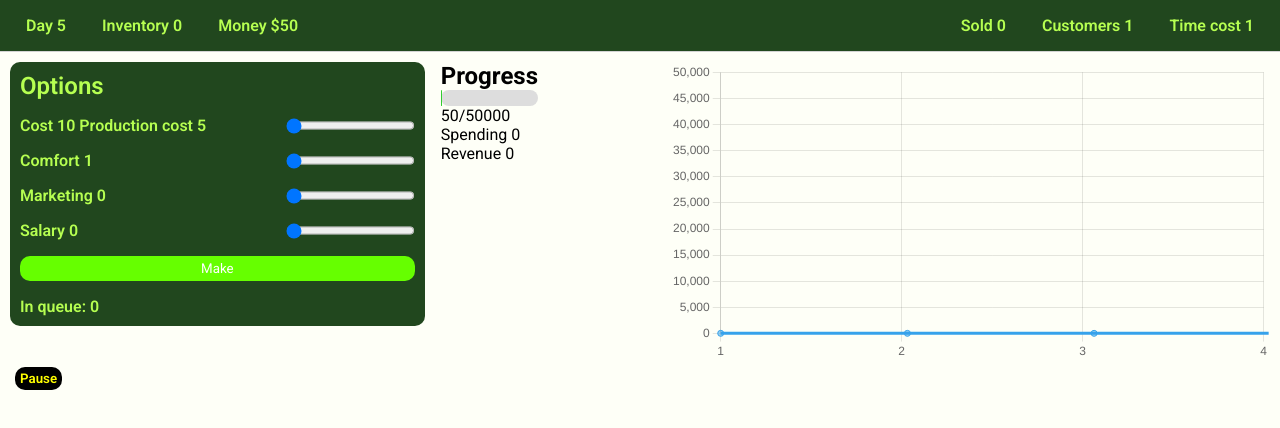
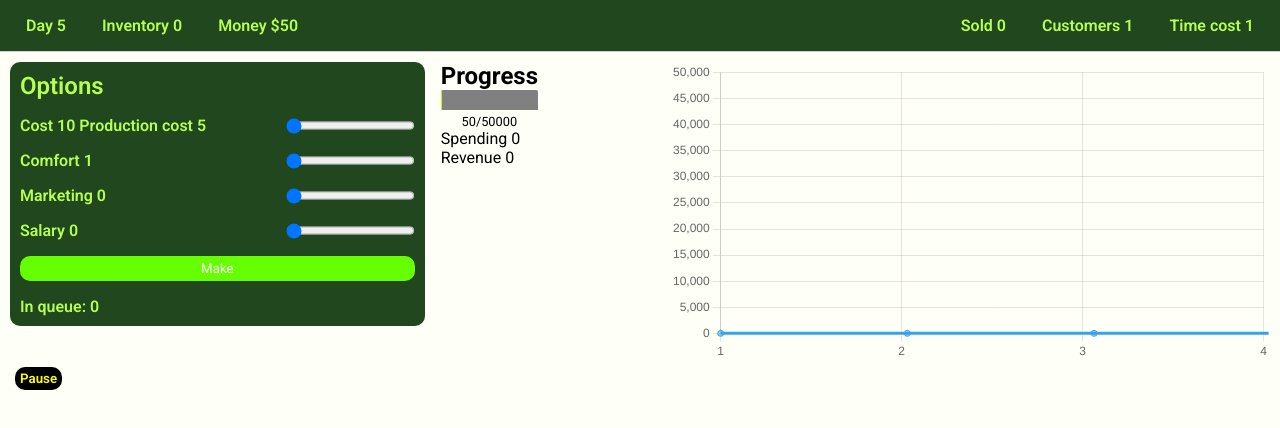
Before and after one commit to lukarantalainen/multi-objective-optimization-game, a SvelteKit app: page / in a window 1280 px wide. Shown: the top 428 px of the page. Built offline with nearby package versions, Linux system fonts and the light colour scheme.

Commit message:
styled progress bar

```diff
--- a/src/routes/Graph.svelte
+++ b/src/routes/Graph.svelte
@@ -47,10 +47,12 @@
 </script>
 
 <div class="container">
-  <div class="progress-container">
+  <div class="stat-container">
     <h2>Progress</h2>
-    <progress class="progress" value={$money} max={target}></progress>
-    <p>{$money}/{target}</p>
+    <div class="progress-container">
+      <progress class="progress" value={$money} max={target}></progress>
+      <p class="progress-label">{$money}/{target}</p>
+    </div>
     <p>Spending {$spending}</p>
     <p>Revenue {$revenue}</p>
 
@@ -77,6 +79,20 @@
     justify-content: space-between;
   }
 
+  .progress-container {
+    width: 100%;
+    border-radius: 2px;
+    overflow: hidden;
+  }
+
+  .progress-label {
+    display: block;
+    text-align: center;
+    font-size: 0.8rem;
+    margin-top: 0.2rem;
+    z-index: 1;
+  }
+
   .canvas-container {
     display: flex;
     flex-grow: 1;
@@ -84,32 +100,29 @@
     max-height: 600px;
   }
 
-  .progress-container {
+  .stat-container {
     display: flex;
     flex-direction: column;
     justify-content: flex-start;
     align-items: left;
   }
 
-  progress {
+
+
+  progress[value] {
+    -webkit-appearance: none;
+    appearance: none;
     width: 100%;
-    appearance: none;
-    border-radius: 10px;
+    height: 20px;
+    overflow: hidden;
   }
 
-  progress::-webkit-progress-bar {
-      background: #ddd;
-      border-radius: 10px;
+  progress[value]::-webkit-progress-bar {
+    background-color: gray;
   }
 
-  progress::-webkit-progress-value {
-      background: limegreen;
-      border-radius: 10px;
-  }
-
-  progress::-moz-progress-bar {
-      background: limegreen;
-      border-radius: 10px;
+  progress[value]::-webkit-progress-value {
+    background-color: greenyellow;
   }
 
 </style>
```
